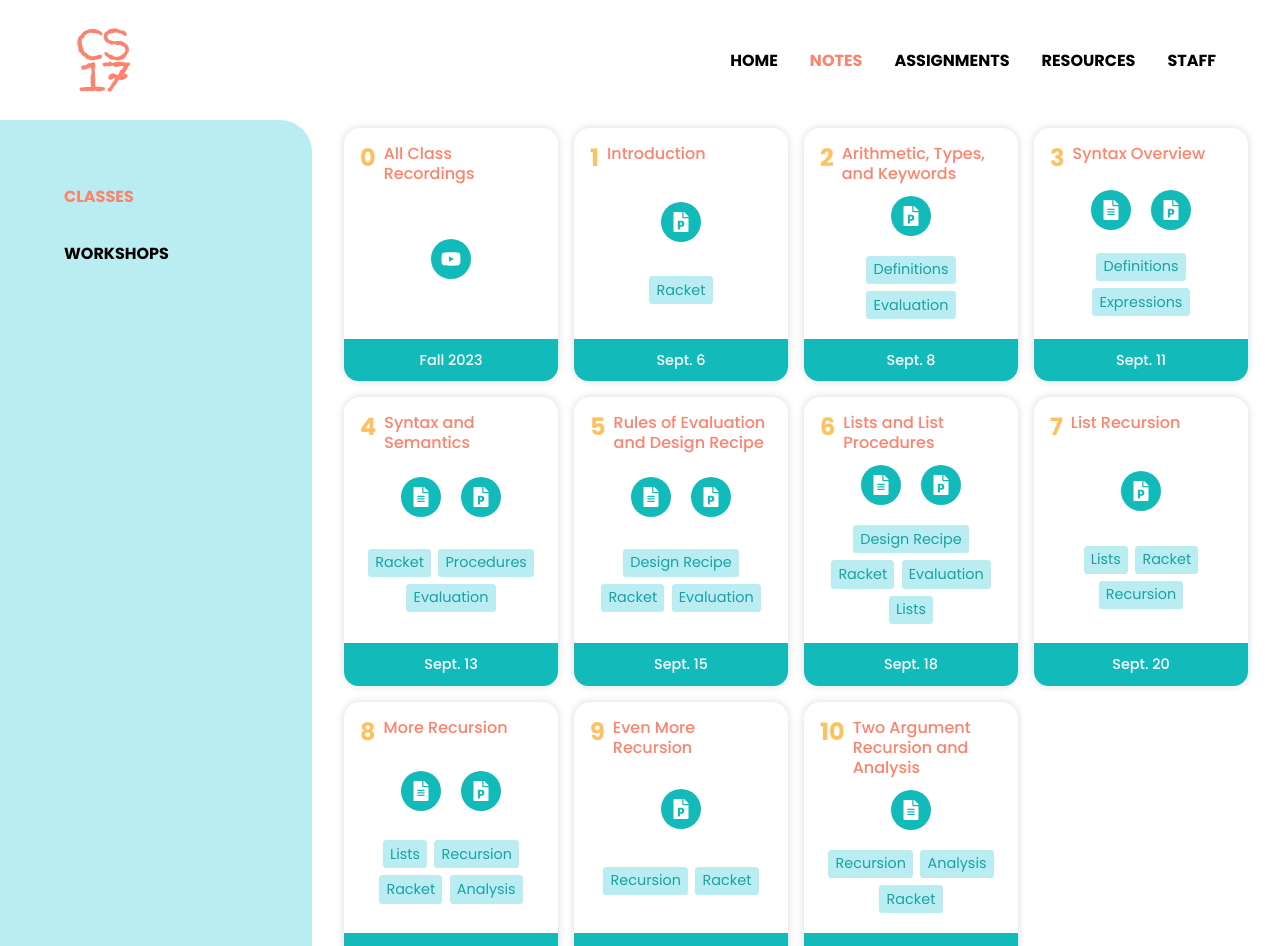
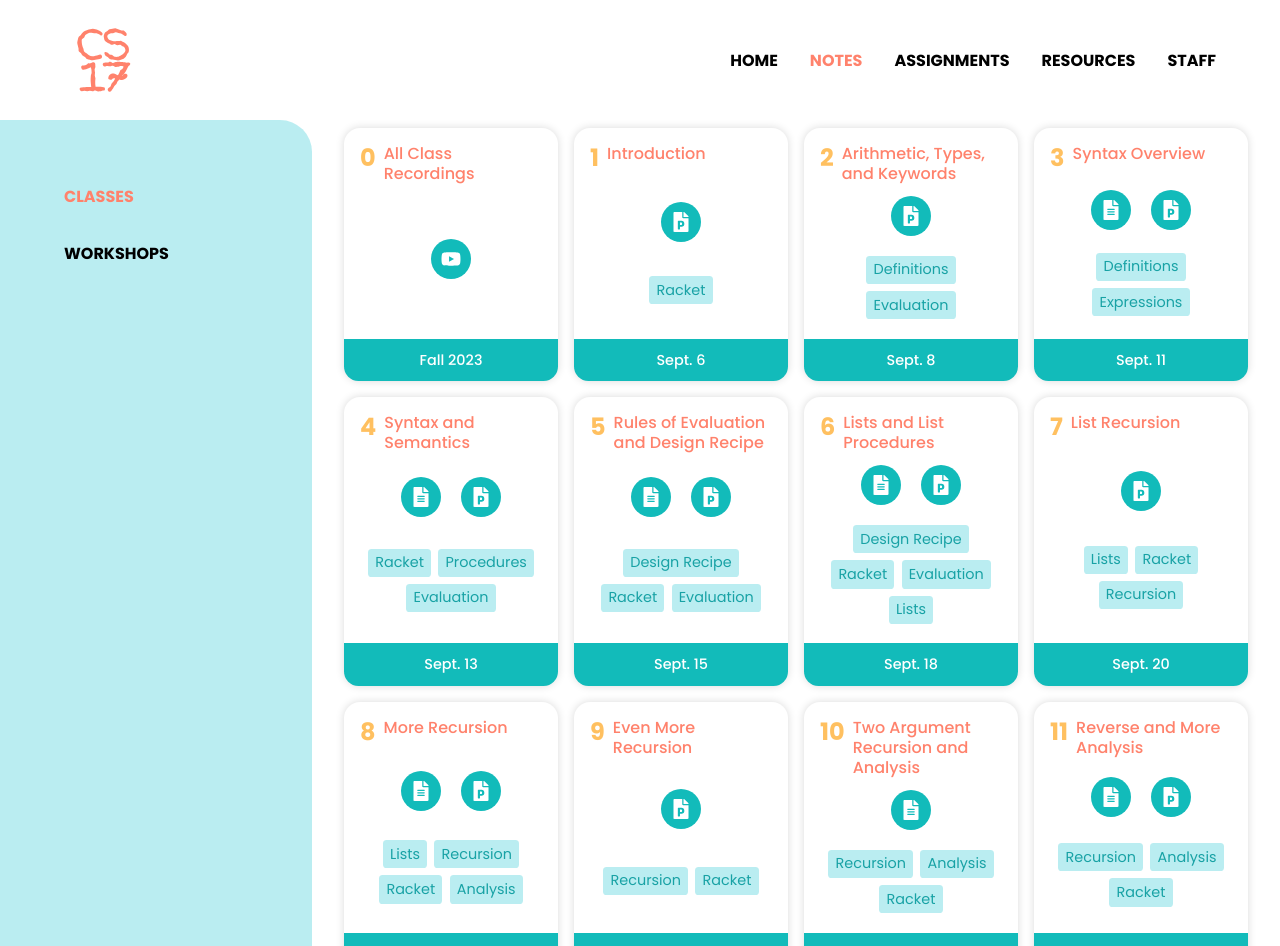
Before and after one commit to cs17-fall2023/cs17-fall2023.github.io, a React (Create React App) app: page /classes in a window 1280 px wide. Shown: the top 946 px of the page. Built offline with nearby package versions, Linux system fonts and the light colour scheme.

Commit message:
class 11

```diff
--- a/src/Info/Notes/Classes/Classes.js
+++ b/src/Info/Notes/Classes/Classes.js
@@ -100,15 +100,15 @@ const classes = [
 		],
 		tags: ["Recursion", "Analysis", "Racket"]
 	},
-	// {
-	// 	number: 11, title: "Reverse and Higher Order Procedures", outDate: "Sept. 30", active: false,
-	// 	links: [
-	// 		{ icon: <FaFileAlt />, link: "https://drive.google.com/file/d/1eXWTgJfVPV3nX-iTqlxLwRDLDYZuvqDd/view?usp=sharing", label: "Notes" },
-	// 		{ icon: <FaYoutube />, link: "https://brown.hosted.panopto.com/Panopto/Pages/Viewer.aspx?id=09df814d-4c63-4afd-b484-af1000ecc384", label: "Recording" },
-	// 		{ icon: <FaFilePowerpoint />, link: "https://docs.google.com/presentation/d/155uS5GqldTFgcYOdzmTJ2-t5Nd964we5/edit?usp=sharing&ouid=102918815439366304366&rtpof=false&sd=false", label: "Slides" },
-	// 	],
-	// 	tags: ["Recursion", "HOPs", "Racket"]
-	// },
+	{
+		number: 11, title: "Reverse and More Analysis", outDate: "Sept. 29", active: true,
+		links: [
+			{ icon: <FaFileAlt />, link: "https://docs.google.com/document/d/1rmrd3IoVwaFlnsY37MAAEjdk1jIq_l59S9YLI5n36JE/edit?usp=sharing", label: "Notes" },
+		//	{ icon: <FaYoutube />, link: "https://brown.hosted.panopto.com/Panopto/Pages/Viewer.aspx?id=09df814d-4c63-4afd-b484-af1000ecc384", label: "Recording" },
+			{ icon: <FaFilePowerpoint />, link: "https://docs.google.com/presentation/d/1C5S7mBQ848G3dlcns4bGsOhPVaNnBFBU/edit?usp=sharing&ouid=106417929176948026815&rtpof=true&sd=true", label: "Slides" },
+		],
+		tags: ["Recursion", "Analysis", "Racket"]
+	},
 	// {
 	// 	number: 12, title: "Analysis: Plug-n-Chug", outDate: "Oct. 4", active: false,
 	// 	links: [
```
